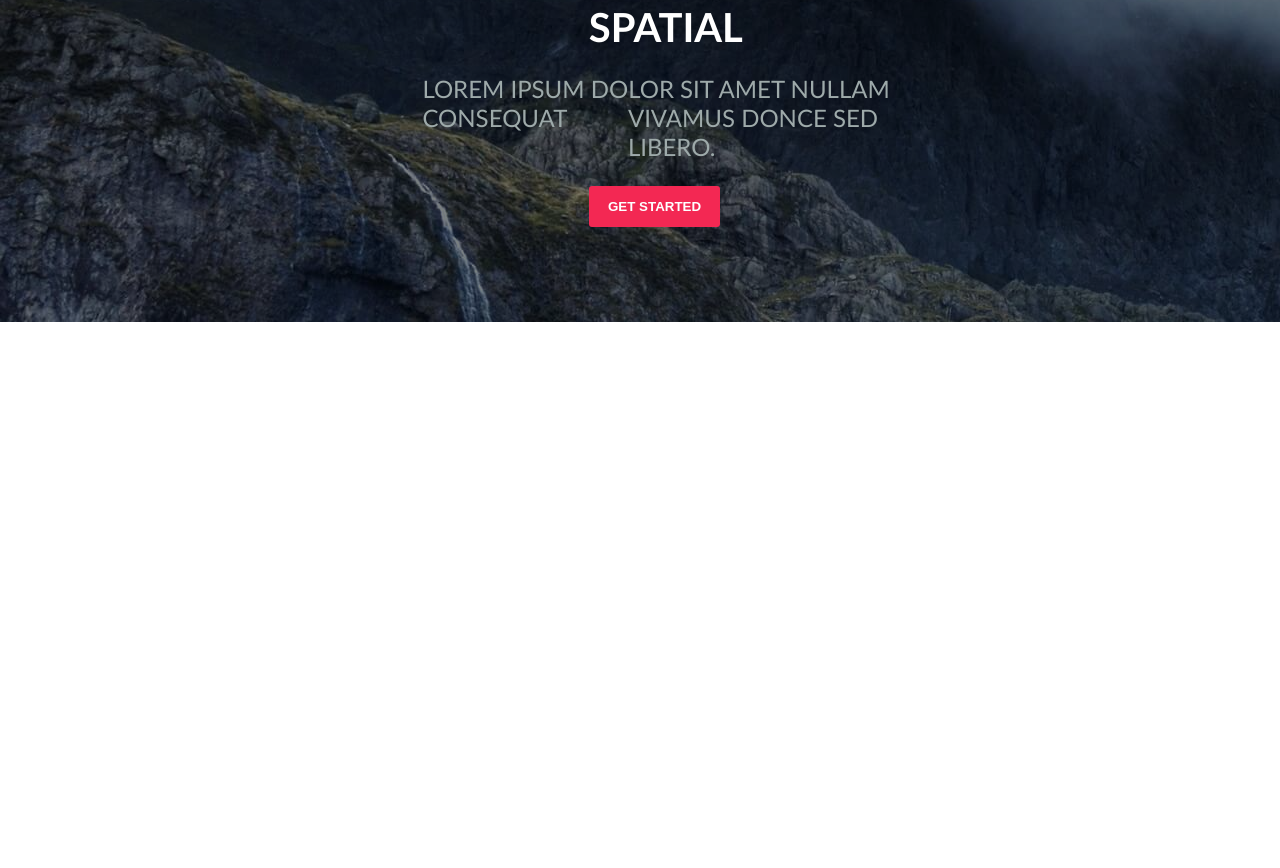
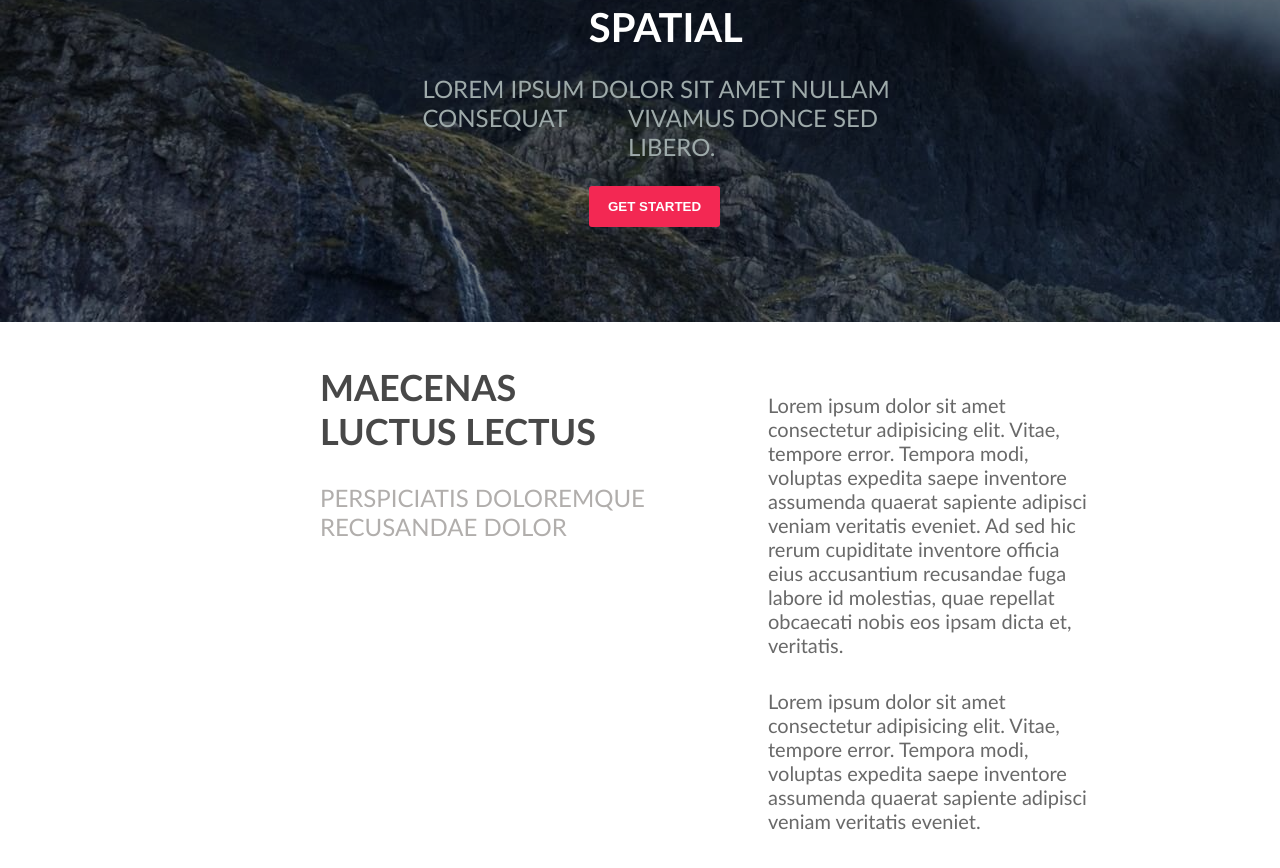
Before and after one commit to mohabrd/spatial, a plain HTML site: page index.html in a window 1280 px wide. Shown: the part 254-1122 px from the top of the page. Before the commit the page ends 800 px from the top, so only its background shows below. Drawn offline with Linux system fonts and the light colour scheme.

Commit message:
fin de la deuxième section

```diff
--- a/index.html
+++ b/index.html
@@ -36,12 +36,21 @@
 
     </header>
 
-
     <main>
 
         <section>
 
-            <div>
+            <div class="h1-main1">
+                <h1>MAECENAS <br> LUCTUS LECTUS</h1>
+            </div>
+            <div class="span1-main1"><span>PERSPICIATIS DOLOREMQUE <br> RECUSANDAE DOLOR</span></div>
+            <div class="para1-main1">Lorem ipsum dolor sit amet consectetur adipisicing elit. Vitae, tempore error. Tempora modi, voluptas expedita saepe inventore assumenda quaerat sapiente adipisci veniam veritatis eveniet. Ad sed hic rerum cupiditate inventore officia eius accusantium recusandae fuga labore id molestias, quae repellat obcaecati nobis eos ipsam dicta et, veritatis. </div>
+            <div class="para2-main1">Lorem ipsum dolor sit amet consectetur adipisicing elit. Vitae, tempore error. Tempora modi, voluptas expedita saepe inventore assumenda quaerat sapiente adipisci veniam veritatis eveniet.</div>
+        </section>
+
+        <section>
+
+            <div class="section2">
 
             </div>
 
--- a/public/sass/style.sass
+++ b/public/sass/style.sass
@@ -81,3 +81,36 @@ header
     padding-left: 1.5%
     padding-right: 1.5%
     font-weight: bold
+
+.h1-main1
+    display: flex
+    font-size: 150%
+    margin-top: 1%
+    margin-left: 25%
+    color: #484848
+.span1-main1
+    display: flex
+    font-size: 150%
+    margin-left: 25%
+    margin-bottom: 10%
+    color: #b1aeac
+.para1-main1
+    display: flex
+    font-size: 125%
+    margin-left: 30%
+    margin-bottom: 10%
+    color: #696969
+    padding-left: 30%
+    padding-right: 5%
+    margin-top: -21.5%
+    margin-right: 10%
+.para2-main1
+    display: flex
+    font-size: 125%
+    margin-left: 30%
+    margin-bottom: 10%
+    color: #696969
+    padding-left: 30%
+    padding-right: 10%
+    margin-top: -7.5%
+    margin-right: 5%
```
Also changed, not shown: public/css/style.css, 1 other file.
